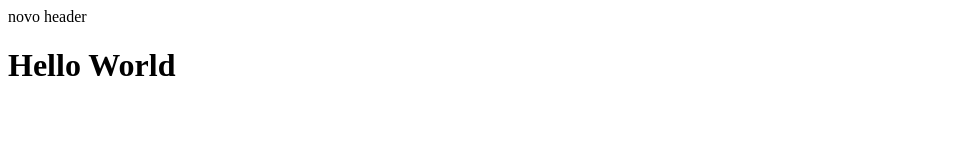
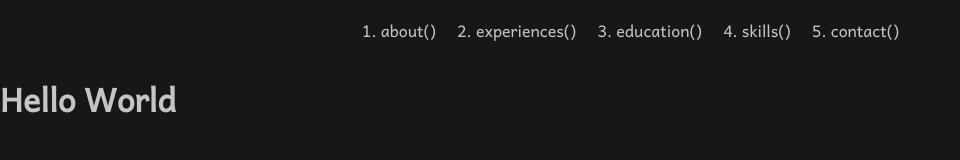
Before and after one commit to denilsonrp/denilsonrp-web, a Gatsby site: page / in a window 1280 px wide. Shown: the whole page, without its empty margins (0-960 px from the left). Built offline with nearby package versions, Linux system fonts and the light colour scheme; Gatsby itself is replaced by a stand-in of ours.

Commit message:
:heavy_plus_sign: Add styled-components and font AndikaNewBasic

```diff
--- a/gatsby-config.js
+++ b/gatsby-config.js
@@ -5,6 +5,7 @@ module.exports = {
     author: `@gatsbyjs`,
   },
   plugins: [
+    `gatsby-plugin-styled-components`,
     `gatsby-plugin-react-helmet`,
     {
       resolve: `gatsby-source-filesystem`,
--- a/package.json
+++ b/package.json
@@ -11,12 +11,14 @@
     "gatsby-plugin-offline": "^3.4.0",
     "gatsby-plugin-react-helmet": "^3.4.0",
     "gatsby-plugin-sharp": "^2.8.0",
+    "gatsby-plugin-styled-components": "^3.7.0",
     "gatsby-source-filesystem": "^2.5.0",
     "gatsby-transformer-sharp": "^2.6.0",
     "prop-types": "^15.7.2",
     "react": "^16.12.0",
     "react-dom": "^16.12.0",
-    "react-helmet": "^6.1.0"
+    "react-helmet": "^6.1.0",
+    "styled-components": "^5.2.1"
   },
   "devDependencies": {
     "prettier": "2.2.1"
--- a/src/components/Header/index.js
+++ b/src/components/Header/index.js
@@ -1,9 +1,41 @@
 import React from 'react'
+import { Link } from "gatsby"
+
+import {
+  HeaderContainer,
+  NavLinks,
+  NavLinksOl,
+  NavLinksOlLi
+} from './styles'
 
 const Header = () => (
-  <header>
-    novo header
-  </header>
+  <HeaderContainer>
+
+    <div></div>
+
+    <NavLinks>
+      <NavLinksOl>
+        <NavLinksOlLi>
+          <Link to="/#about">about()</Link>
+        </NavLinksOlLi>
+        <NavLinksOlLi>
+          <Link to="/#experiences">experiences()</Link>
+        </NavLinksOlLi>
+        <NavLinksOlLi>
+          <Link to="/#education">education()</Link>
+        </NavLinksOlLi>
+        <NavLinksOlLi>
+          <Link to="/#skills">skills()</Link>
+        </NavLinksOlLi>
+        <NavLinksOlLi>
+          <Link to="/#contact">contact()</Link>
+        </NavLinksOlLi>
+      </NavLinksOl>
+    </NavLinks>
+
+    <div></div>
+
+  </HeaderContainer>
 )
 
 export default Header
--- /dev/null
+++ b/src/components/Header/styles.js
@@ -0,0 +1,25 @@
+import styled from 'styled-components'
+
+export const HeaderContainer = styled.header`
+  align-items: center;
+  display: flex;
+  height: 60px;
+  justify-content: space-between;
+  padding-left: 20px;
+  padding-right: 20px;
+`
+
+export const NavLinks = styled.nav``
+
+export const NavLinksOl = styled.ol`
+  display: flex;
+  gap: 40px;
+`
+
+export const NavLinksOlLi = styled.li`
+  transition: color .25s;
+
+  &:hover, &:hover a {
+    color: #348AC7;
+  }
+`
--- a/src/components/Layout/index.js
+++ b/src/components/Layout/index.js
@@ -1,23 +1,16 @@
 import React from 'react'
 import PropTypes from 'prop-types'
-import { useStaticQuery, graphql } from 'gatsby'
 
-import Header from '../Header'
+import GlobalStyles from './../../styles/global'
+
+import Header from './../Header'
 
 const Layout = ({ children }) => {
-  const data = useStaticQuery(graphql`
-    query SiteTitleQuery {
-      site {
-        siteMetadata {
-          title
-        }
-      }
-    }
-  `)
 
   return (
     <>
-      <Header siteTitle={data.site.siteMetadata?.title || `Title`} />
+      <GlobalStyles />
+      <Header />
       <main>{children}</main>
     </>
   )
--- /dev/null
+++ b/src/styles/fonts.js
@@ -0,0 +1,15 @@
+import { css } from 'styled-components'
+
+import AndikaNewBasicRegular from './../fonts/AndikaNewBasic/AndikaNewBasic-Regular.ttf'
+
+const Fonts = css`
+  @font-face {
+    font-family: 'Andika New Basic';
+    src: url(${AndikaNewBasicRegular});
+    font-display: auto;
+    font-style: normal;
+    font-weight: 400;
+  }
+`
+
+export default Fonts
--- /dev/null
+++ b/src/styles/global.js
@@ -0,0 +1,377 @@
+import { createGlobalStyle } from "styled-components"
+import Fonts from './fonts'
+
+const GlobalStyles = createGlobalStyle`
+  ${Fonts}
+
+  * {
+    border: 0;
+    margin: 0;
+    outline: none;
+    padding: 0;
+
+    box-sizing: border-box;
+    -webkit-box-sizing: border-box;
+    -moz-box-sizing: border-box;
+  }
+
+  body {
+    background-color: #171619;
+    color: #C5C5C5;
+    font-family: 'Andika New Basic', sans-serif;
+  }
+
+  a {
+    color: #C5C5C5;
+    text-decoration: none;
+    transition: color .25s;
+
+    &:hover {
+      color: #348AC7;
+    }
+  }
+
+  /*! normalize.css v8.0.0 | MIT License | github.com/necolas/normalize.css */
+
+  /* Document
+    ========================================================================== */
+
+  /**
+  * 1. Correct the line height in all browsers.
+  * 2. Prevent adjustments of font size after orientation changes in iOS.
+  */
+
+  html {
+    line-height: 1.15; /* 1 */
+    -webkit-text-size-adjust: 100%; /* 2 */
+  }
+
+  /* Sections
+    ========================================================================== */
+
+  /**
+  * Remove the margin in all browsers.
+  */
+
+  body {
+    margin: 0;
+  }
+
+  /**
+  * Correct the font size and margin on h1 elements within section and
+  * article contexts in Chrome, Firefox, and Safari.
+  */
+
+  h1 {
+    font-size: 2em;
+    margin: 0.67em 0;
+  }
+
+  /* Grouping content
+    ========================================================================== */
+
+  /**
+  * 1. Add the correct box sizing in Firefox.
+  * 2. Show the overflow in Edge and IE.
+  */
+
+  hr {
+    box-sizing: content-box; /* 1 */
+    height: 0; /* 1 */
+    overflow: visible; /* 2 */
+  }
+
+  /**
+  * 1. Correct the inheritance and scaling of font size in all browsers.
+  * 2. Correct the odd em font sizing in all browsers.
+  */
+
+  pre {
+    font-family: monospace, monospace; /* 1 */
+    font-size: 1em; /* 2 */
+  }
+
+  /* Text-level semantics
+    ========================================================================== */
+
+  /**
+  * Remove the gray background on active links in IE 10.
+  */
+
+  a {
+    background-color: transparent;
+  }
+
+  /**
+  * 1. Remove the bottom border in Chrome 57-
+  * 2. Add the correct text decoration in Chrome, Edge, IE, Opera, and Safari.
+  */
+
+  abbr[title] {
+    border-bottom: none; /* 1 */
+    text-decoration: underline; /* 2 */
+    text-decoration: underline dotted; /* 2 */
+  }
+
+  /**
+  * Add the correct font weight in Chrome, Edge, and Safari.
+  */
+
+  b,
+  strong {
+    font-weight: bolder;
+  }
+
+  /**
+  * 1. Correct the inheritance and scaling of font size in all browsers.
+  * 2. Correct the odd em font sizing in all browsers.
+  */
+
+  code,
+  kbd,
+  samp {
+    font-family: monospace, monospace; /* 1 */
+    font-size: 1em; /* 2 */
+  }
+
+  /**
+  * Add the correct font size in all browsers.
+  */
+
+  small {
+    font-size: 80%;
+  }
+
+  /**
+  * Prevent sub and sup elements from affecting the line height in
+  * all browsers.
+  */
+
+  sub,
+  sup {
+    font-size: 75%;
+    line-height: 0;
+    position: relative;
+    vertical-align: baseline;
+  }
+
+  sub {
+    bottom: -0.25em;
+  }
+
+  sup {
+    top: -0.5em;
+  }
+
+  /* Embedded content
+    ========================================================================== */
+
+  /**
+  * Remove the border on images inside links in IE 10.
+  */
+
+  img {
+    border-style: none;
+  }
+
+  /* Forms
+    ========================================================================== */
+
+  /**
+  * 1. Change the font styles in all browsers.
+  * 2. Remove the margin in Firefox and Safari.
+  */
+
+  button,
+  input,
+  optgroup,
+  select,
+  textarea {
+    font-family: inherit; /* 1 */
+    font-size: 100%; /* 1 */
+    line-height: 1.15; /* 1 */
+    margin: 0; /* 2 */
+  }
+
+  /**
+  * Show the overflow in IE.
+  * 1. Show the overflow in Edge.
+  */
+
+  button,
+  input { /* 1 */
+    overflow: visible;
+  }
+
+  /**
+  * Remove the inheritance of text transform in Edge, Firefox, and IE.
+  * 1. Remove the inheritance of text transform in Firefox.
+  */
+
+  button,
+  select { /* 1 */
+    text-transform: none;
+  }
+
+  /**
+  * Correct the inability to style clickable types in iOS and Safari.
+  */
+
+  button,
+  [type="button"],
+  [type="reset"],
+  [type="submit"] {
+    -webkit-appearance: button;
+  }
+
+  /**
+  * Remove the inner border and padding in Firefox.
+  */
+
+  button::-moz-focus-inner,
+  [type="button"]::-moz-focus-inner,
+  [type="reset"]::-moz-focus-inner,
+  [type="submit"]::-moz-focus-inner {
+    border-style: none;
+    padding: 0;
+  }
+
+  /**
+  * Restore the focus styles unset by the previous rule.
+  */
+
+  button:-moz-focusring,
+  [type="button"]:-moz-focusring,
+  [type="reset"]:-moz-focusring,
+  [type="submit"]:-moz-focusring {
+    outline: 1px dotted ButtonText;
+  }
+
+  /**
+  * Correct the padding in Firefox.
+  */
+
+  fieldset {
+    padding: 0.35em 0.75em 0.625em;
+  }
+
+  /**
+  * 1. Correct the text wrapping in Edge and IE.
+  * 2. Correct the color inheritance from fieldset elements in IE.
+  * 3. Remove the padding so developers are not caught out when they zero out
+  *    fieldset elements in all browsers.
+  */
+
+  legend {
+    box-sizing: border-box; /* 1 */
+    color: inherit; /* 2 */
+    display: table; /* 1 */
+    max-width: 100%; /* 1 */
+    padding: 0; /* 3 */
+    white-space: normal; /* 1 */
+  }
+
+  /**
+  * Add the correct vertical alignment in Chrome, Firefox, and Opera.
+  */
+
+  progress {
+    vertical-align: baseline;
+  }
+
+  /**
+  * Remove the default vertical scrollbar in IE 10+.
+  */
+
+  textarea {
+    overflow: auto;
+  }
+
+  /**
+  * 1. Add the correct box sizing in IE 10.
+  * 2. Remove the padding in IE 10.
+  */
+
+  [type="checkbox"],
+  [type="radio"] {
+    box-sizing: border-box; /* 1 */
+    padding: 0; /* 2 */
+  }
+
+  /**
+  * Correct the cursor style of increment and decrement buttons in Chrome.
+  */
+
+  [type="number"]::-webkit-inner-spin-button,
+  [type="number"]::-webkit-outer-spin-button {
+    height: auto;
+  }
+
+  /**
+  * 1. Correct the odd appearance in Chrome and Safari.
+  * 2. Correct the outline style in Safari.
+  */
+
+  [type="search"] {
+    -webkit-appearance: textfield; /* 1 */
+    outline-offset: -2px; /* 2 */
+  }
+
+  /**
+  * Remove the inner padding in Chrome and Safari on macOS.
+  */
+
+  [type="search"]::-webkit-search-decoration {
+    -webkit-appearance: none;
+  }
+
+  /**
+  * 1. Correct the inability to style clickable types in iOS and Safari.
+  * 2. Change font properties to inherit in Safari.
+  */
+
+  ::-webkit-file-upload-button {
+    -webkit-appearance: button; /* 1 */
+    font: inherit; /* 2 */
+  }
+
+  /* Interactive
+    ========================================================================== */
+
+  /*
+  * Add the correct display in Edge, IE 10+, and Firefox.
+  */
+
+  details {
+    display: block;
+  }
+
+  /*
+  * Add the correct display in all browsers.
+  */
+
+  summary {
+    display: list-item;
+  }
+
+  /* Misc
+    ========================================================================== */
+
+  /**
+  * Add the correct display in IE 10+.
+  */
+
+  template {
+    display: none;
+  }
+
+  /**
+  * Add the correct display in IE 10.
+  */
+
+  [hidden] {
+    display: none;
+  }
+`
+
+export default GlobalStyles
```
Also changed, not shown: src/fonts/AndikaNewBasic/AndikaNewBasic-Regular.ttf (added), src/images/gatsby-icon.png (added), 1 other file.
